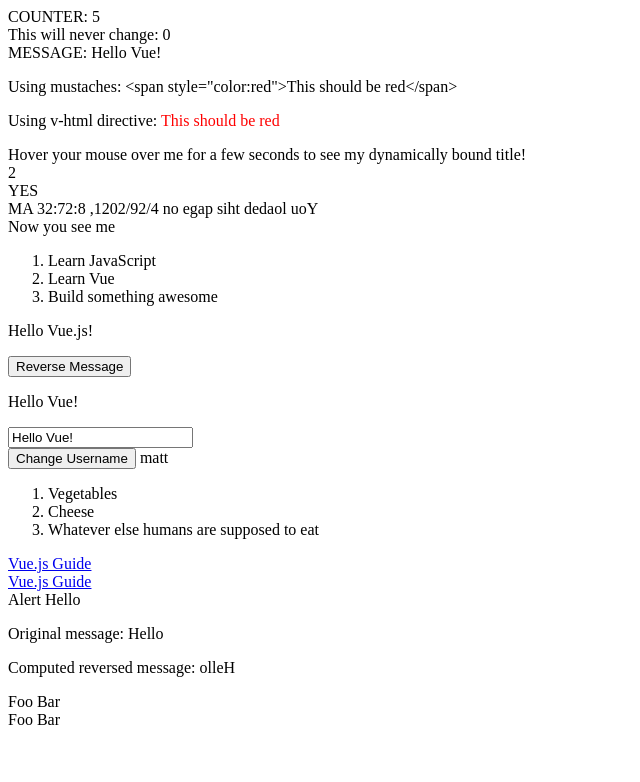
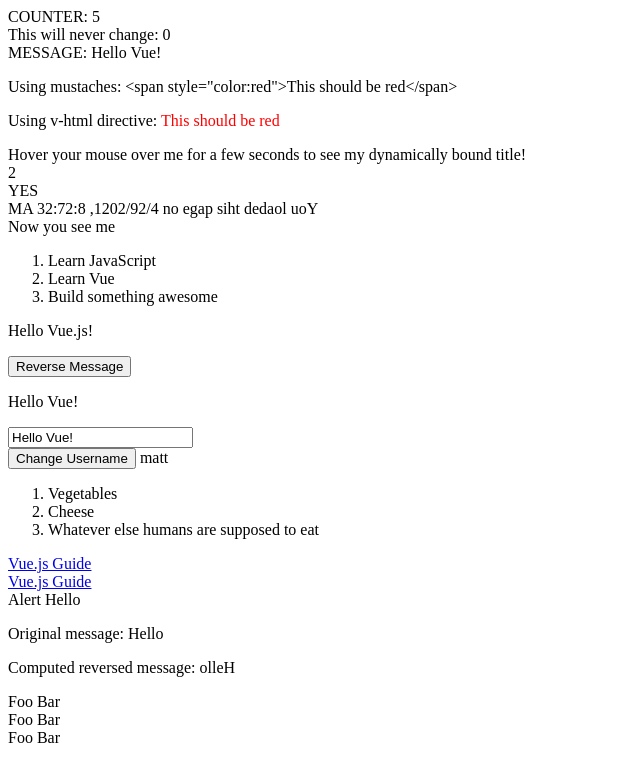
Before and after one commit to javier-pardinas/vue-step-by-step, a Vue app: page / in a window 1280 px wide. Shown: the top 782 px of the page, without its empty margins (0-640 px from the left). Built offline with nearby package versions, Linux system fonts and the light colour scheme.

Commit message:
getters and setters in computed properties.
Computed properties are by default getter-only, but you can also provide a setter when you need it.

Now when you run vm.fullName = 'John Doe', the setter will be invoked and vm.firstName and vm.lastName will be updated accordingly.

```diff
--- a/src/App.vue
+++ b/src/App.vue
@@ -12,6 +12,7 @@
     <ComputedProperties/>
     <ComPropVersion/>
     <WatcherVersion/>
+    <ComputedSetter/>
   </div>
 </template>
 
@@ -28,6 +29,7 @@
 import ComputedProperties from '@/components/ComputedProperties';
 import ComPropVersion from '@/components/ComPropVersion';
 import WatcherVersion from '@/components/WatcherVersion';
+import ComputedSetter from '@/components/ComputedSetter';
 
 export default {
   name: 'App',
@@ -43,7 +45,8 @@
     TodoList,
     ComputedProperties,
     ComPropVersion,
-    WatcherVersion
+    WatcherVersion,
+    ComputedSetter
   },
   created() {
     alert("App Created!");
--- /dev/null
+++ b/src/components/ComputedSetter.vue
@@ -0,0 +1,34 @@
+<!--Computed properties are by default getter-only, but you can also provide a setter when you need it:-->
+<template>
+ <div class="computed-setter">
+    <div id="full-name">{{ fullName }}</div>
+ </div>
+</template>
+
+<script>
+export default {
+  name:'ComputedSetter',
+  data() {
+    return {
+    firstName: 'Foo',
+    lastName: 'Bar'
+    }
+  },
+  computed: {
+    fullName: {
+    // getter
+    get() {
+      return this.firstName + ' ' + this.lastName
+    },
+    // setter
+    set(newValue) {
+      let names = newValue.split(' ')
+      this.firstName = names[0]
+      this.lastName = names[names.length - 1]
+    }
+    /*Now when you run this.fullName = 'John Doe', the setter will be invoked
+    and this.firstName and this.lastName will be updated accordingly. */
+  }
+  }
+}
+</script>
```
